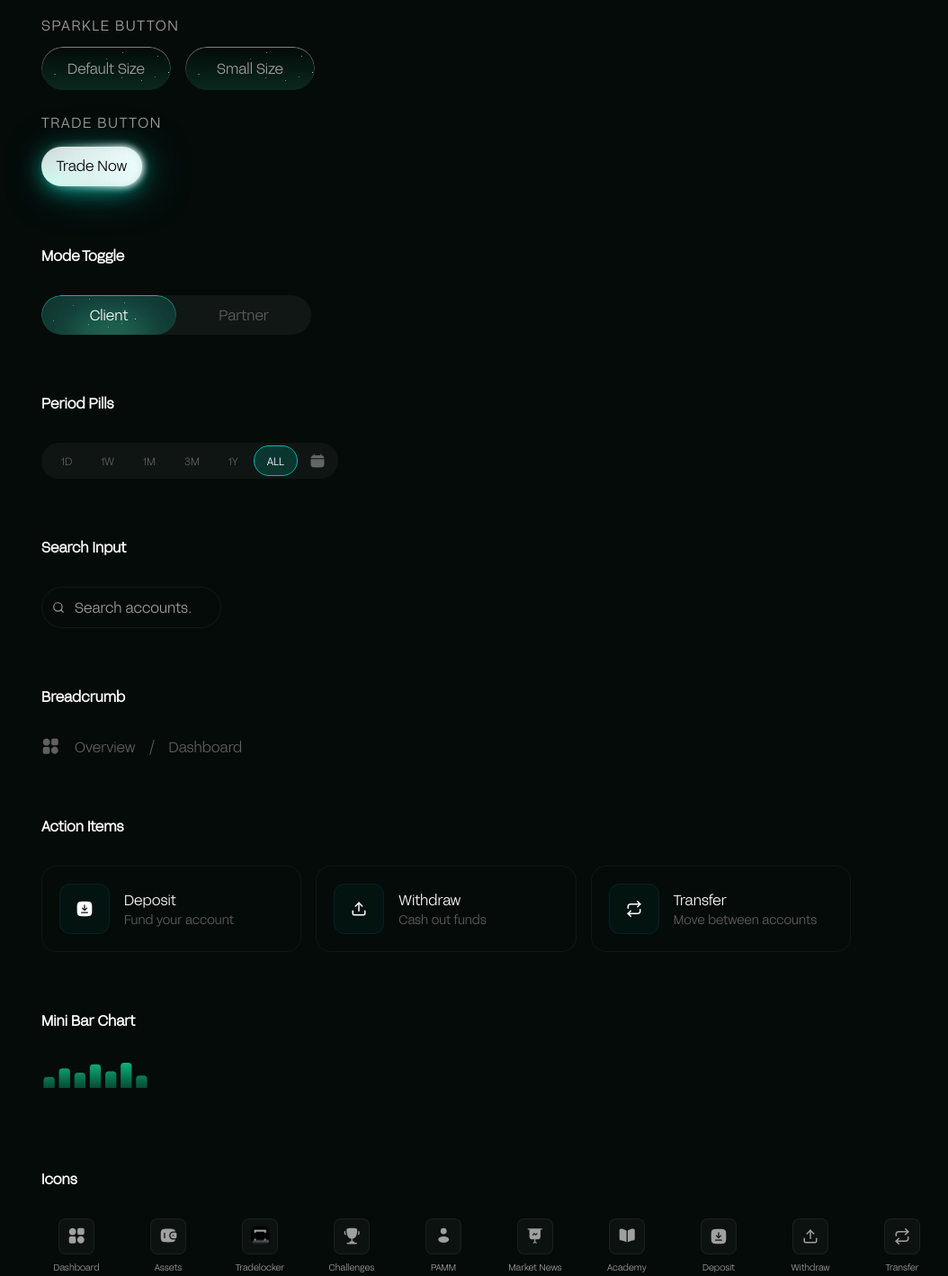
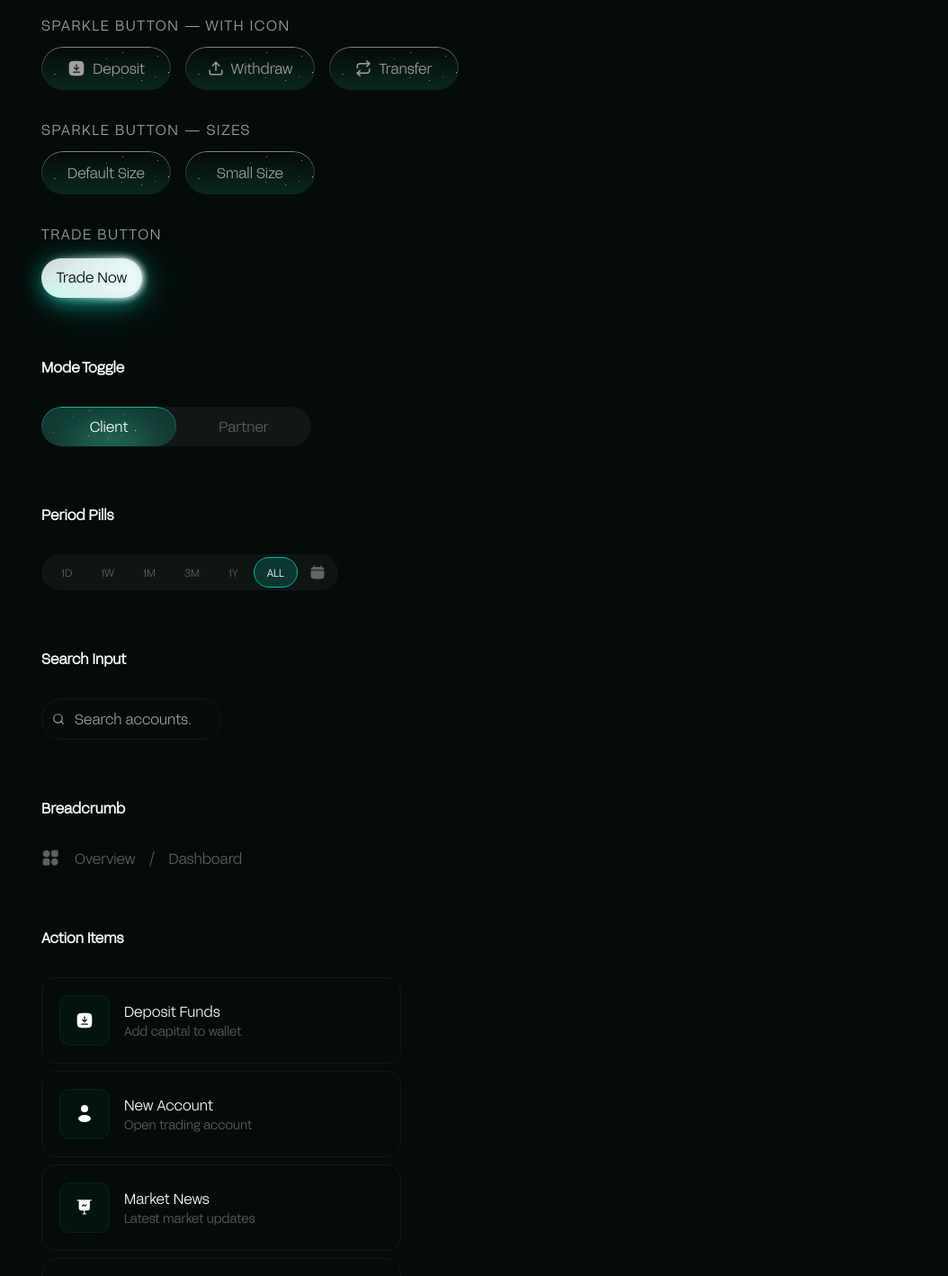
Before and after one commit to Mdx2025/GenesisFxDashboardMDX, a SvelteKit app: page /design-system in a window 1280 px wide. Shown: the part 3500-4918 px from the top of the page at 90% size, without its empty margins (206-1260 px from the left). Built offline with nearby package versions, Linux system fonts and the light colour scheme.

Commit message:
fix: update design-system action items to 4 with correct copy, add button icon variants, add green divider to Trading Accounts

```diff
--- a/src/lib/components/dashboard/TradingAccountsTable.svelte
+++ b/src/lib/components/dashboard/TradingAccountsTable.svelte
@@ -5,6 +5,7 @@
 </script>
 
 <GlassCard variant="heavy" divider="white" rounded="19px">
+  <div class="divider-green absolute top-0 left-[10%] right-[10%]"></div>
   <div class="p-4">
     <div class="flex flex-col sm:flex-row items-start sm:items-center justify-between gap-3 mb-4">
       <div class="flex items-center gap-3">
--- a/src/routes/design-system/+page.svelte
+++ b/src/routes/design-system/+page.svelte
@@ -309,10 +309,33 @@
       <!-- Buttons -->
       <section id="buttons" class="mb-16 scroll-mt-8" aria-labelledby="buttons-heading">
         <h2 id="buttons-heading" class="text-h2 font-bold mb-8">Buttons</h2>
-        <div class="space-y-6">
+        <div class="space-y-8">
           <div>
-            <div class="text-body2 text-gfx-neutral-500 mb-3 uppercase tracking-widest">Sparkle Button</div>
+            <div class="text-body2 text-gfx-neutral-500 mb-3 uppercase tracking-widest">Sparkle Button — With Icon</div>
             <div class="flex flex-wrap gap-4">
+              <SparkleButton>
+                <span class="flex items-center gap-2">
+                  <DepositIcon />
+                  <span>Deposit</span>
+                </span>
+              </SparkleButton>
+              <SparkleButton>
+                <span class="flex items-center gap-2">
+                  <WithdrawIcon />
+                  <span>Withdraw</span>
+                </span>
+              </SparkleButton>
+              <SparkleButton>
+                <span class="flex items-center gap-2">
+                  <TransferIcon />
+                  <span>Transfer</span>
+                </span>
+              </SparkleButton>
+            </div>
+          </div>
+          <div>
+            <div class="text-body2 text-gfx-neutral-500 mb-3 uppercase tracking-widest">Sparkle Button — Sizes</div>
+            <div class="flex flex-wrap items-center gap-4">
               <SparkleButton>Default Size</SparkleButton>
               <SparkleButton size="small">Small Size</SparkleButton>
             </div>
@@ -355,15 +378,18 @@
       <!-- Action Items -->
       <section id="action-items" class="mb-16 scroll-mt-8" aria-labelledby="action-items-heading">
         <h2 id="action-items-heading" class="text-h2 font-bold mb-8">Action Items</h2>
-        <div class="grid grid-cols-1 sm:grid-cols-2 lg:grid-cols-3 gap-4 max-w-[900px]">
-          <ActionItem title="Deposit" subtitle="Fund your account">
+        <div class="flex flex-col gap-2 max-w-[400px]">
+          <ActionItem title="Deposit Funds" subtitle="Add capital to wallet">
             {#snippet icon()}<DepositIcon />{/snippet}
           </ActionItem>
-          <ActionItem title="Withdraw" subtitle="Cash out funds">
-            {#snippet icon()}<WithdrawIcon />{/snippet}
+          <ActionItem title="New Account" subtitle="Open trading account">
+            {#snippet icon()}<UserIcon />{/snippet}
           </ActionItem>
-          <ActionItem title="Transfer" subtitle="Move between accounts">
-            {#snippet icon()}<TransferIcon />{/snippet}
+          <ActionItem title="Market News" subtitle="Latest market updates">
+            {#snippet icon()}<MarketNewsIcon />{/snippet}
+          </ActionItem>
+          <ActionItem title="Journal" subtitle="Review trading log">
+            {#snippet icon()}<BookIcon />{/snippet}
           </ActionItem>
         </div>
       </section>
```
